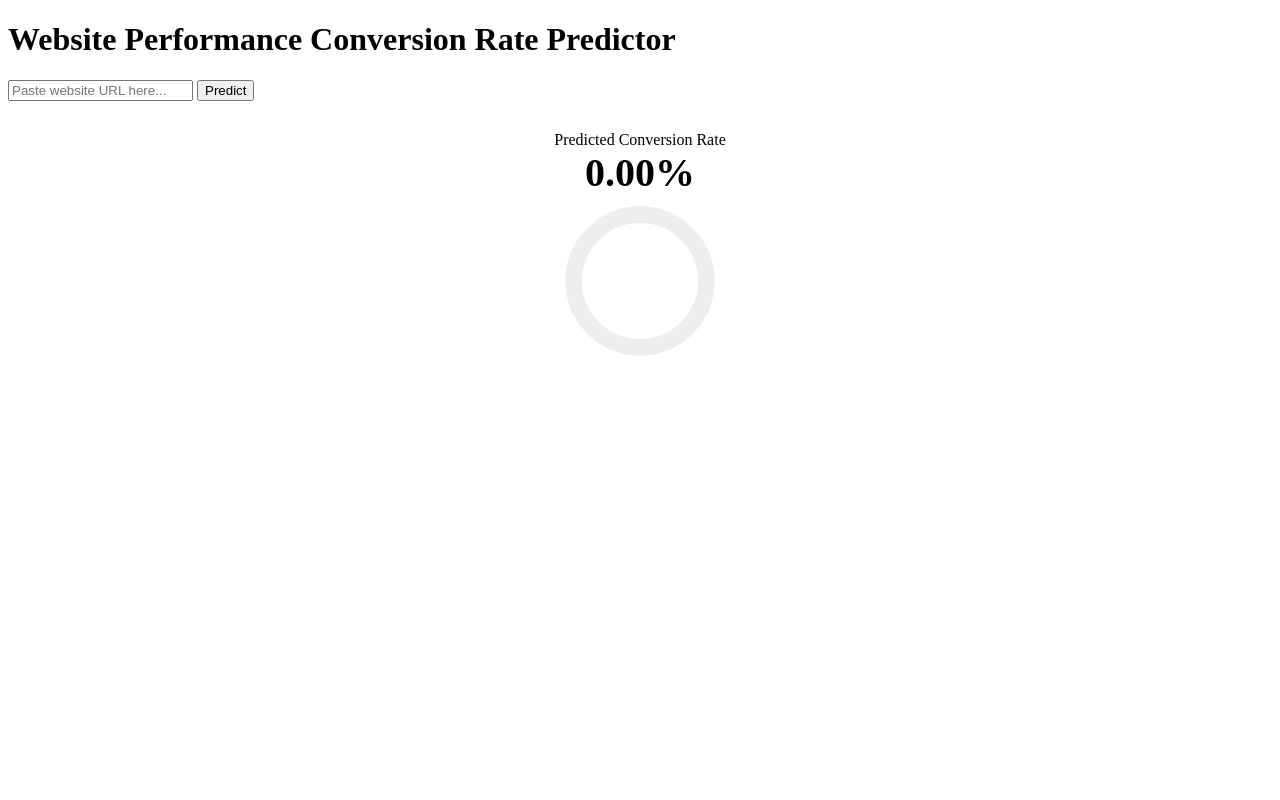
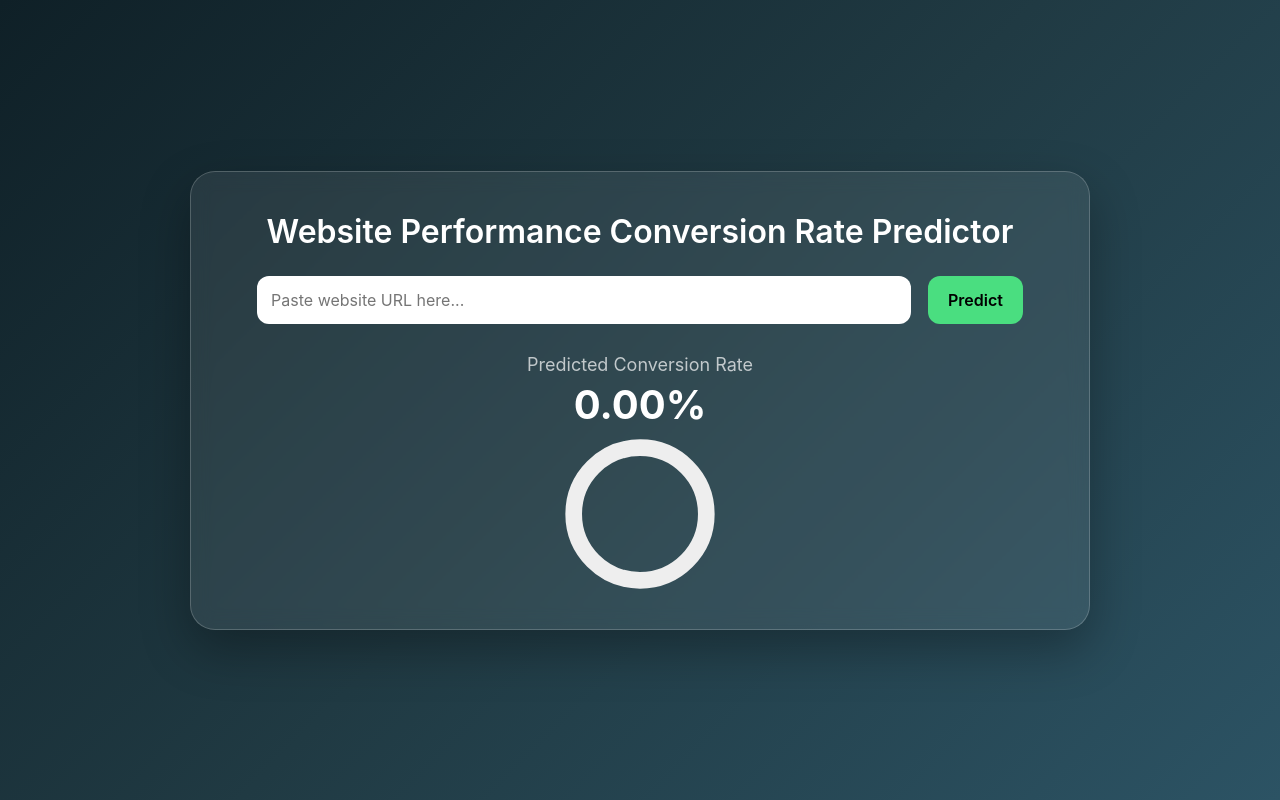
Before and after one commit to YashasviniSingh/website-performance-predictor-ui, a Flask app: template templates/index.html in a window 1280 px wide. Run offline with Flask 3, Linux system fonts and the light colour scheme; the template is opened without the code that fills it, so the values that code supplies are empty; parts of the project's set-up code (start-up, migrations or seed data) failed here and were passed over.

Commit message:
Refactor CSS for improved styling and layout
crashed code fixed

```diff
--- a/static/style.css
+++ b/static/style.css
@@ -1,62 +1,53 @@
-/* Smooth page load */
-body {
-  animation: fadeIn 0.8s ease-in;
+*{margin:0;padding:0;box-sizing:border-box;font-family:Inter,system-ui,sans-serif;}
+
+body{
+    background: linear-gradient(135deg, #0F2027, #203A43, #2C5364);
+    display:flex;align-items:center;justify-content:center;
+    min-height:100vh;padding:30px;
+    color:white;
 }
 
-/* Card animation */
-.card {
-  transition: transform 0.3s ease, box-shadow 0.3s ease;
+.glass-card{
+    width:90%;max-width:900px;
+    background: rgba(255,255,255,0.08);
+    padding:40px;border-radius:25px;
+    backdrop-filter:blur(10px);
+    border:1px solid rgba(255,255,255,0.2);
+    box-shadow:0 20px 50px rgba(0,0,0,0.3);
+    text-align:center;
 }
 
-.card:hover {
-  transform: translateY(-5px);
-  box-shadow: 0 10px 30px rgba(0,0,0,0.2);
+h1{margin-bottom:25px;font-size:32px;font-weight:600;}
+
+.url-input{
+    width:80%;padding:14px;border-radius:12px;border:none;
+    margin-right:12px;font-size:16px;
 }
 
-/* Input focus glow */
-input:focus {
-  outline: none;
-  box-shadow: 0 0 10px #00c6ff;
-  transition: 0.3s;
+.predict-btn{
+    padding:14px 20px;border:none;border-radius:12px;
+    background:#4ade80;font-weight:600;font-size:16px;color:black;
+    cursor:pointer;
 }
 
-/* Button animation */
-button {
-  transition: all 0.3s ease;
+.prediction-block{margin-top:35px;}
+
+.pred-label{font-size:18px;opacity:.7;}
+.pred-value{margin-top:5px;font-size:54px;font-weight:700;}
+
+.gauge-outer{
+    width:100%;background:rgba(255,255,255,0.1);height:12px;border-radius:6px;
+    margin:22px auto;
+}
+.gauge-inner{
+    height:12px;background:#4ade80;border-radius:6px;
 }
 
-button:hover {
-  transform: scale(1.05);
-  box-shadow: 0 0 15px #00c6ff;
+.metrics-title{margin-top:40px;font-size:20px;margin-bottom:10px;}
+
+.metrics-table{
+    width:100%;border-collapse:collapse;font-size:16px;
 }
-
-/* Result animation */
-.result {
-  animation: slideUp 0.5s ease;
+.metrics-table th,.metrics-table td{
+    padding:8px;border-bottom:1px solid rgba(255,255,255,0.2);
 }
-
-/* Progress animation */
-.progress-bar {
-  transition: width 1.2s ease-in-out;
-}
-
-/* Score pop effect */
-.score {
-  animation: pop 0.4s ease;
-}
-
-/* Animations */
-@keyframes fadeIn {
-  from { opacity: 0; }
-  to { opacity: 1; }
-}
-
-@keyframes slideUp {
-  from { opacity: 0; transform: translateY(20px); }
-  to { opacity: 1; transform: translateY(0); }
-}
-
-@keyframes pop {
-  from { transform: scale(0.8); }
-  to { transform: scale(1); }
-}
```
